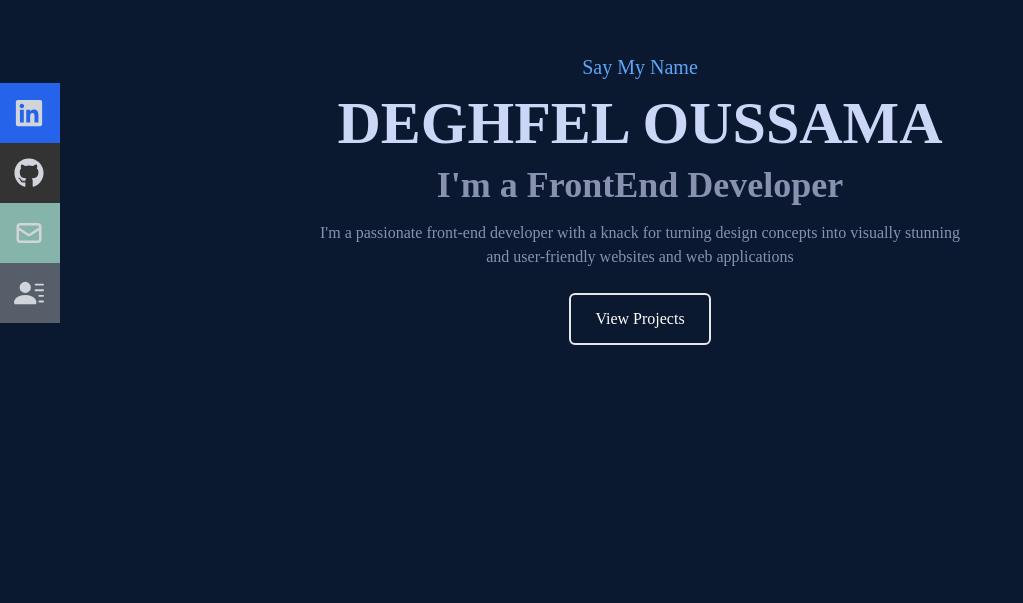
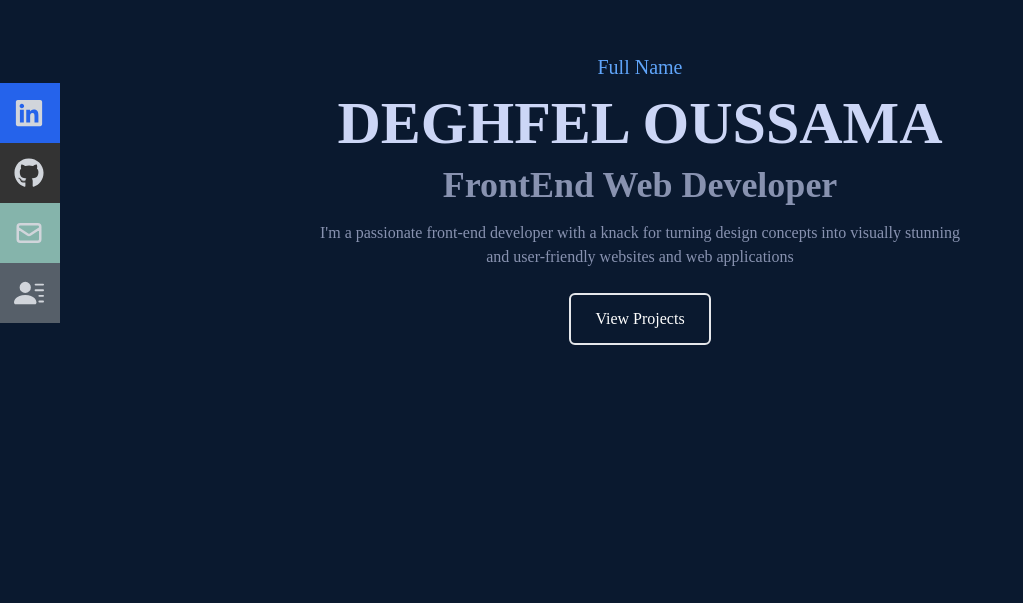
Before and after one commit to OussamaDeghfel/PortFolio, a React (Create React App) app: page / in a window 1280 px wide. Shown: the part 197-800 px from the top of the page, without its empty margins (0-1023 px from the left). Built offline with nearby package versions, Linux system fonts and the light colour scheme.

Commit message:
cahnge some details

```diff
--- a/src/components/Home.jsx
+++ b/src/components/Home.jsx
@@ -6,12 +6,12 @@ const Home = () => {
     <div name="home" className="w-full h-screen bg-[#0a192f]">
       {/* Container */}
       <div className="max-w-[700px] mx-auto px-5 flex flex-col justify-center text-center h-full ">
-        <p className="text-blue-400 text-xl space-y-10"> Say My Name</p>
+        <p className="text-blue-400 text-xl space-y-10"> Full Name</p>
         <h1 className="text-6xl font-bold text-[#ccd6f6] uppercase m-3">
           Deghfel Oussama
         </h1>
         <h2 className="text-4xl font-bold text-[#8892b0]">
-          I'm a FrontEnd Developer
+          FrontEnd Web Developer
         </h2>
         <p className="text-[#8892b0] py-4 max-w-[700px]">
           I'm a passionate front-end developer with a knack for turning design
```
